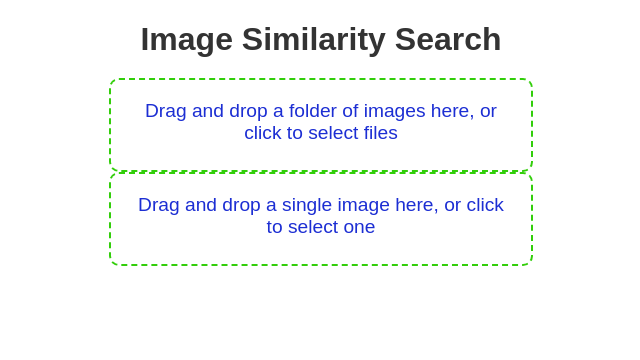
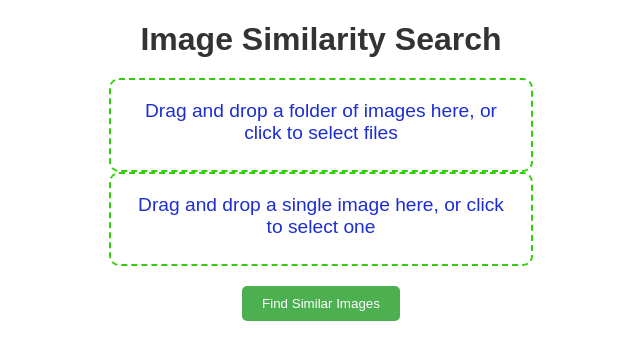
Before and after one commit to DilshanPathegamage123/SimilarImageFinder, a React (Vite) app in the folder SMFinder/: page / in a window 1280 px wide. Shown: the top 360 px of the page, without its empty margins (319-959 px from the left). Built offline with nearby package versions, Linux system fonts and the light colour scheme.

Commit message:
Complete functionality is done, Some bugs have to fix.

```diff
--- a/SMFinder/src/App.tsx
+++ b/SMFinder/src/App.tsx
@@ -1,4 +1,4 @@
-import React, { useState } from "react";
+import { useState } from "react";
 import axios from "axios";
 import { useDropzone } from "react-dropzone";
 import "./App.css";
@@ -7,6 +7,7 @@ function App() {
   const [dataset, setDataset] = useState<File[]>([]);
   const [singleImage, setSingleImage] = useState<File | null>(null);
   const [searchResults, setSearchResults] = useState<string[]>([]);
+  const [searchTriggered, setSearchTriggered] = useState(false);
 
   // Handle dataset folder upload
   const onDatasetUpload = (acceptedFiles: File[]) => {
@@ -48,19 +49,25 @@ function App() {
 
    // Handle single image upload for similarity search
    const onSingleImageUpload = (acceptedFiles: File[]) => {
+    setSingleImage(acceptedFiles[0]);
+  };
+
+  // Handle search when the search button is clicked
+  const handleSearch = () => {
+    if (singleImage) {
       const formData = new FormData();
-    formData.append("singleImage", acceptedFiles[0]);
-
-    setSingleImage(acceptedFiles[0]);
+      formData.append("singleImage", singleImage);
 
       axios
         .post("https://localhost:7129/api/FindSimilarImages", formData)
         .then((response) => {
           setSearchResults(response.data);
+          setSearchTriggered(true); // Trigger search
         })
         .catch((error) => {
           console.error("Error searching for similar images:", error);
         });
+    }
   };
 
   // Dropzone for dataset folder (multiple images) upload
@@ -123,12 +130,17 @@ function App() {
         </div>
       )}
 
+      {/* Search button */}
+
+        <button onClick={handleSearch}>Find Similar Images</button>
+
+
       {/* Display search results */}
       <div className="search-results">
   {searchResults.map((image, index) => (
     <img
       key={index}
-            src={`https://localhost:5001/${image}`}
+      src={`http://localhost:5176${image}`}
       alt="Search result"
     />
   ))}
```
Lines whose indentation alone changed are shown as unchanged.
